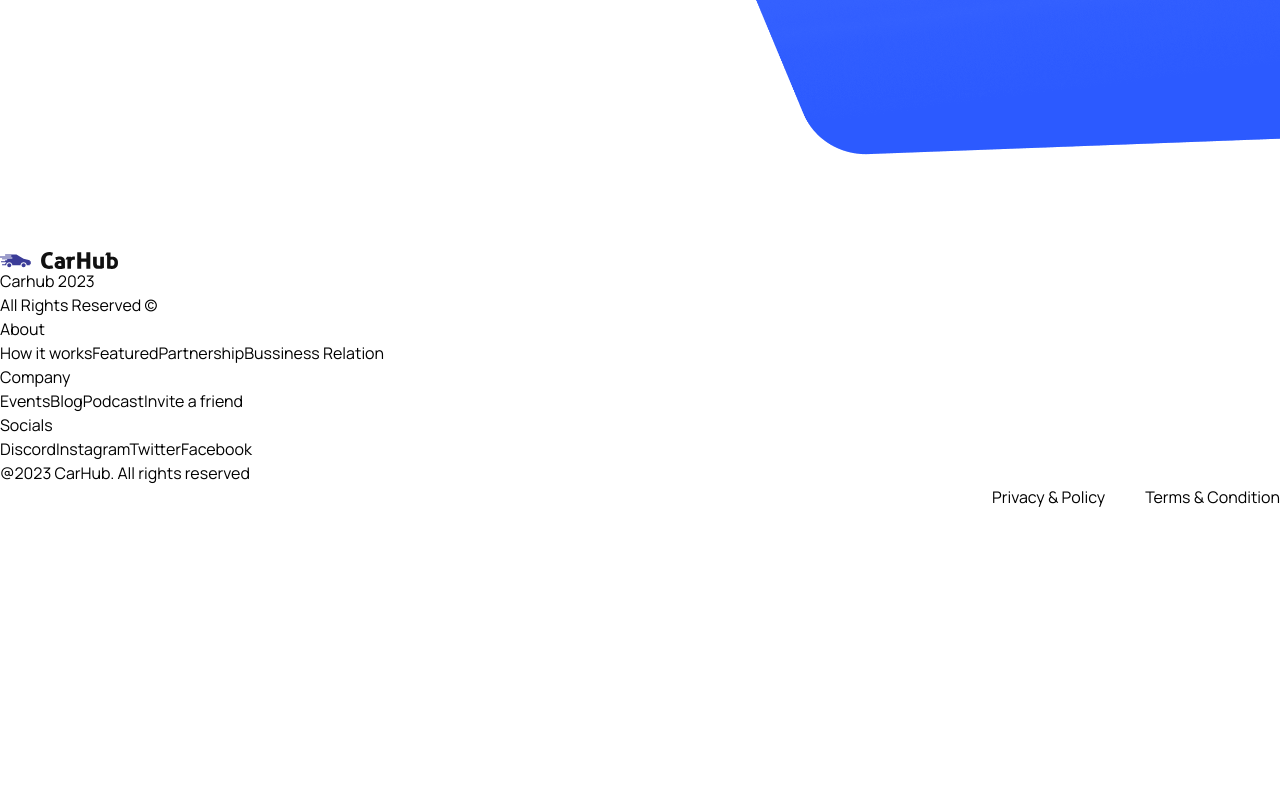
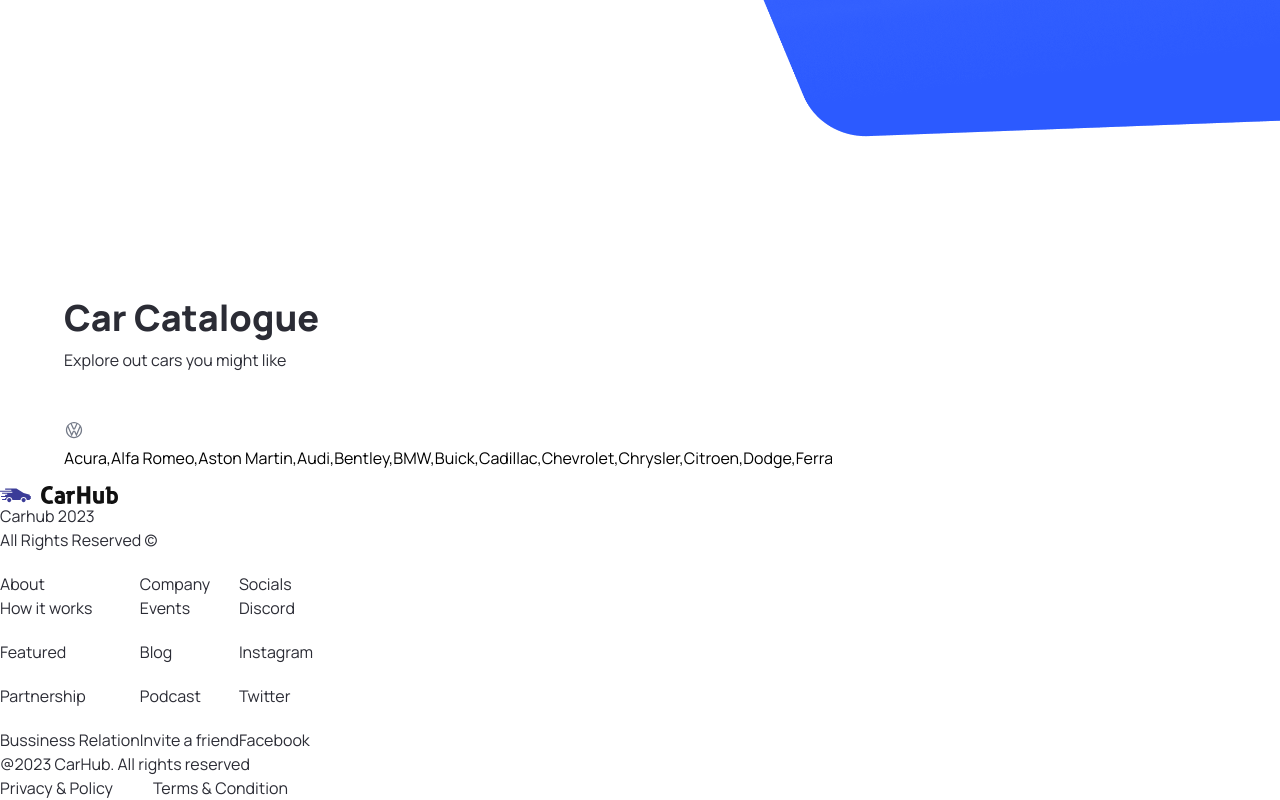
Before and after one commit to alirezatalebizadeh/cars-ninja, a Next.js app: page / in a window 1280 px wide. Shown: the part 614-1414 px from the top of the page. Before the commit the page ends 1123 px from the top, so only its background shows below. Built offline with nearby package versions, Linux system fonts and the light colour scheme.

Commit message:
create filter search input

```diff
--- /dev/null
+++ b/Components/CustomFilter.tsx
@@ -0,0 +1,7 @@
+import React from 'react'
+
+export default function CustomFilter() {
+    return (
+        <div>CustomFilter</div>
+    )
+}
--- /dev/null
+++ b/Components/SearchBar.tsx
@@ -0,0 +1,24 @@
+"use client"
+import { manufacturers } from '@/constants'
+import React, { useState } from 'react'
+import SearchManufacturer from './SearchManufacturer';
+
+
+export default function SearchBar() {
+  const [manufacturer, setManuFacturer] = useState("");
+  const [model, setModel] = useState("")
+
+
+  const handleSearch = () => { }
+
+  return (
+    <form className='searchbar' onSubmit={handleSearch}>
+      <div className="searchbar__item">
+        <SearchManufacturer
+          manufacturer={manufacturers}
+          setManuFacturer={setManuFacturer}
+        />
+      </div>
+    </form>
+  )
+}
--- /dev/null
+++ b/Components/SearchManufacturer.tsx
@@ -0,0 +1,99 @@
+"use client"
+import React, { Fragment, useState } from 'react'
+import Image from 'next/image';
+import { Combobox, Transition } from '@headlessui/react'
+import { SearchManufaturerProp } from '@/types';
+import { manufacturers } from "@/constants"
+
+
+export default function SearchManufacturer({ manufacturer, setManuFacturer }: SearchManufaturerProp) {
+    const [query, setQuery] = useState("")
+
+    const filteredManufacturers = query === "" ? manufacturers
+        : manufacturers.filter(item => {
+            item.toLowerCase()
+                .replace(/\s+/g, "")
+                .includes(query.toLowerCase().replace(/\s+/g, ""))
+            //filter items with your search if that find
+        })
+
+
+
+
+    return (
+        <div className='search-manufacturer'>
+            <Combobox value={manufacturer} onChange={setManuFacturer}>
+                <div className="relative w-full">
+                    {/* Button for the combobox. Click on the icon to see the complete dropdown */}
+                    <Combobox.Button
+                        className="absolute top-[14px]">
+                        <Image
+                            src='/car-logo.svg'
+                            alt="car logo"
+                            width={20}
+                            height={20}
+                            className='ml-4'
+                        />
+
+                    </Combobox.Button>
+
+                    {/* Input field for searching  */}
+                    <Combobox.Input
+                        className={`w-full h-[48px] pl-12 p-4 rounded-l-full max-sm:rounded-full bg-light-white outline-none cursor-pointer text-sm`}
+                        displayValue={(item: string) => item}
+                        onChange={(event) => setQuery(event.target.value)}// Update the search query when the input changes
+                        placeholder='Volkswagen...'
+                    />
+                    {/* Transition for displaying the options */}
+                    <Transition
+                        as={Fragment}
+                        leave='Transition ease-in duration-100'
+                        leaveFrom='opacity-100'
+                        leaveTo='opacity-0'
+                        afterLeave={() => setQuery("")}// Reset the search query after the transition completes
+                    >
+                        <Combobox.Options
+                            className={`absolute mt-1 max-h-60 w-full overflow-auto rounded-md bg-white py-1 text-base shadow-lg ring-1 ring-black ring-opacity-5 focus:outline-none sm:text-sm`}
+                            static
+                        >
+                            {/* اگر مقداری بعد از سرچ پیدا نشد این کار رو میکنه */}
+                            {filteredManufacturers.length === 0 && query !== "" ? (
+                                <Combobox.Option
+                                    value={query}
+                                    className={`absolute mt-1 max-h-60 w-full overflow-auto rounded-md bg-white py-1 text-base shadow-lg ring-1 ring-black ring-opacity-5 focus:outline-none sm:text-sm`}
+                                >
+                                    Create " {query}"
+                                </Combobox.Option>
+                            ) : (
+                                filteredManufacturers.map((item) => (
+                                    <Combobox.Option
+                                        key={item}
+                                        value={item}
+                                        className={({ active }) => (
+                                            ` absolute mt-1 max-h-60 w-full overflow-auto rounded-md bg-white py-1 text-base shadow-lg ring-1 ring-black ring-opacity-5 focus:outline-none sm:text-sm ${active ? "bg-primary-blue text-white" : "text-gray-900"}`
+                                        )}
+                                    >
+                                        {({ selected, active }) => (
+                                            <>
+                                                <span className={`block truncate ${selected ? "font-medium" : "font-normal"}`}>
+                                                    {item}
+                                                </span>
+
+                                                {/* Show an active blue background color if the option is selected */}
+                                                {selected ? (
+                                                    <span className={`absolute inset-y-0 left-0 flex items-center pl-3 ${active ? "text-white" : "text-primary-blue-100"}`}></span>
+                                                ) : null}
+                                            </>
+                                        )}
+                                    </Combobox.Option>
+                                ))
+                            )}
+                        </Combobox.Options>
+
+                    </Transition>
+                </div>
+            </Combobox >
+
+        </div >
+    )
+}
--- a/Components/index.tsx
+++ b/Components/index.tsx
@@ -2,10 +2,14 @@
 import Navbar from "./Navbar";
 import Hero from "./Hero";
 import CustomButton from "./CustomButton";
+import SearchBar from "./SearchBar";
+import CustomFilter from "./CustomFilter";
 
 export {
     Footer,
     Navbar,
     Hero,
-    CustomButton
+    CustomButton,
+    SearchBar,
+    CustomFilter
 }
--- a/app/layout.tsx
+++ b/app/layout.tsx
@@ -11,7 +11,7 @@
 export default function RootLayout({ children, }: Readonly<{ children: React.ReactNode; }>) {
   return (
     <html lang="en">
-      <body className="relative">
+      <body className="relative max-w-[1440px] mx-auto">
         <Navbar />
         {children}
         <Footer />
--- a/app/page.tsx
+++ b/app/page.tsx
@@ -1,10 +1,26 @@
 import Image from "next/image";
-import { Hero } from '../components';
+import { Hero, SearchBar, CustomFilter } from '@/components';
 
 export default function Home() {
   return (
     <main className="overflow-hidden">
       <Hero />
+
+      <div className="mt-12 padding-x padding-y max-w-full " id="discover">
+        <div className='flex flex-col items-start justify-start gap-y-2.5 text-black-100'>
+          <h1 className='text-4xl font-extrabold'>Car Catalogue</h1>
+          <p>Explore out cars you might like</p>
+        </div>
+        <div className="mt-12 w-full flex-between items-center flex-wrap gap-5">
+          <SearchBar />
+
+          <div className="flex justify-start flex-wrap items-center gap-2">
+            {/* <CustomFilter title="fuel" />
+            <CustomFilter title="year" /> */}
+          </div>
+        </div>
+
+      </div>
     </main>
   );
 }
```
Also changed, not shown: package.json (+5 -4 lines), types/index.ts (+15 -0 lines), 1 other file (tests, documents, lock files or other folders).
